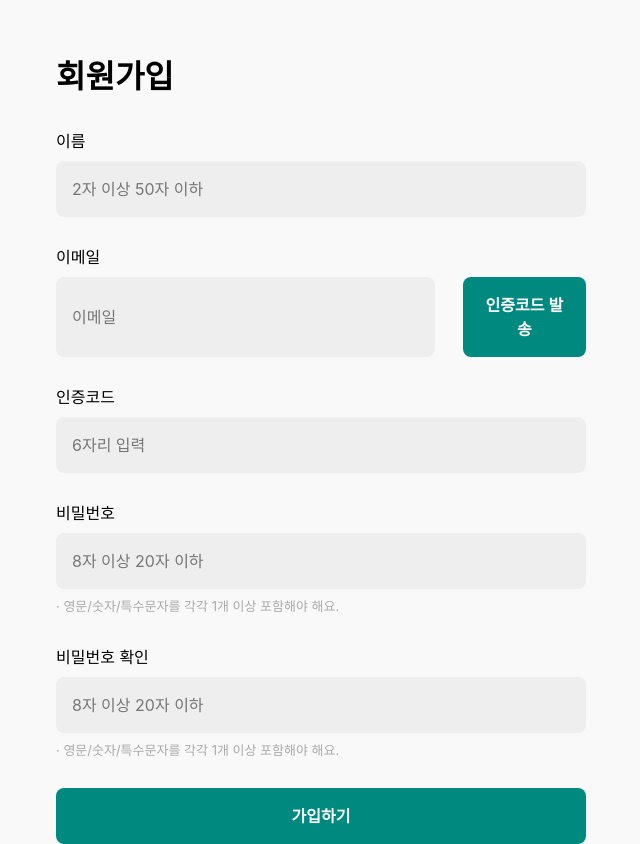
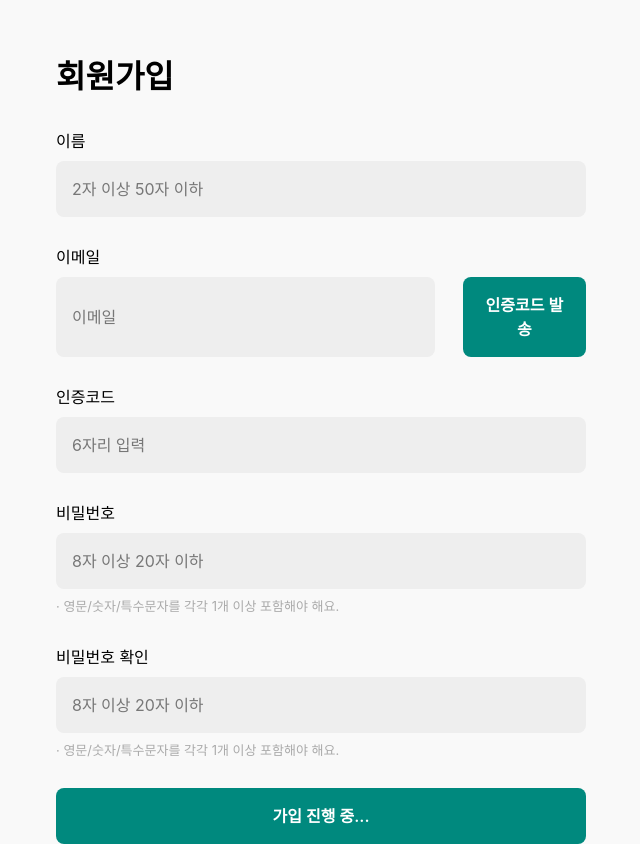
Before and after one commit to please-2000won/Frontend, a React (Vite) app: page /signup in a window 1280 px wide. Shown: the part 107-951 px from the top of the page, without its empty margins (319-959 px from the left). Built offline with nearby package versions, Linux system fonts and the light colour scheme; no server answers; a web font is replaced by a local one.

Commit message:
fix: 회원가입 버튼 상태 수정

```diff
--- a/src/pages/SingupPage.tsx
+++ b/src/pages/SingupPage.tsx
@@ -275,7 +275,7 @@ const SingupPage = () => {
             disabled={isLoading && isFormValid}
             className={`${isFormValid ? 'bg-gray-300' : 'bg-primary-mint-800'} px-20 py-4 text-[16px] font-semibold text-white rounded-lg cursor-pointer`}
           >
-            {isLoading ? '가입 진행 중...' : '가입하기'}
+            {!isLoading ? '가입 진행 중...' : '가입하기'}
           </button>
         </form>
       </div>
```
